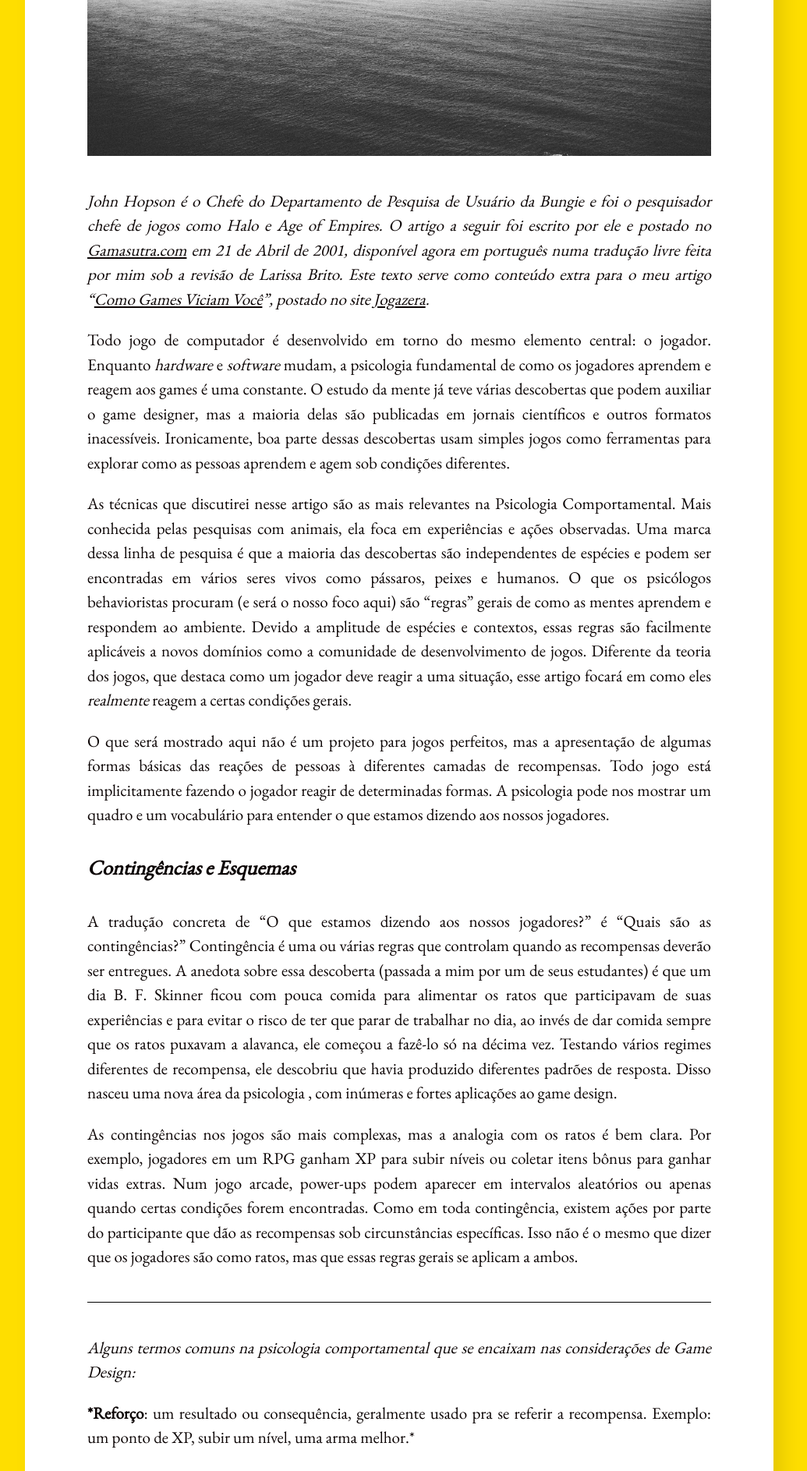
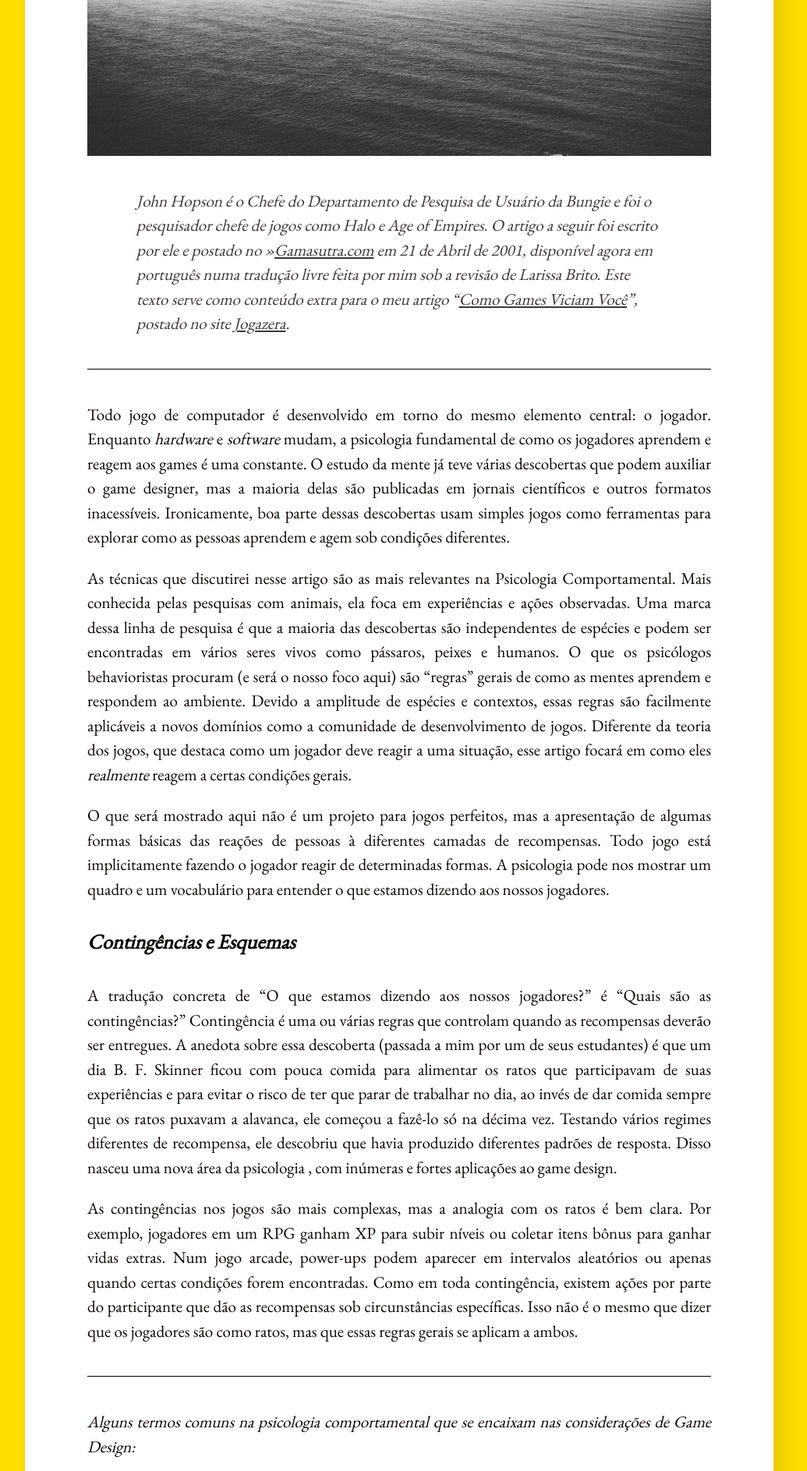
Before and after one commit to tropicaos/laueu, a Jekyll site: the page built from _posts/2014-10-06-game-design-comportamental.md, in a window 1280 px wide. Shown: the part 1021-2908 px from the top of the page at 78% size, without its empty margins (128-1163 px from the left). Built offline with Jekyll 4.4.1, drawn with Linux system fonts in a browser that asks for light colours; comment, search, counter and statistics services are not loaded.

```diff
--- a/_posts/2014-10-06-game-design-comportamental.md
+++ b/_posts/2014-10-06-game-design-comportamental.md
@@ -10,7 +10,9 @@ date: 2014-10-06T17:09:19.000Z
 <!--more-->
 ![](/images/uploads/download.jpg)
 
-*John Hopson é o Chefe do Departamento de Pesquisa de Usuário da Bungie e foi o pesquisador chefe de jogos como Halo e Age of Empires. O artigo a seguir foi escrito por ele e postado no [Gamasutra.com](http://www.gamasutra.com/view/feature/3085/behavioral_game_design.php?page=1) em 21 de Abril de 2001, disponível agora em português numa tradução livre feita por mim sob a revisão de Larissa Brito. Este texto serve como conteúdo extra para o meu artigo “[Como Games Viciam Você](http://jogazera.com.br/como-os-games-viciam-voce/)”, postado no site [Jogazera](http://jogazera.com.br/).*
+> ##### *John Hopson é o Chefe do Departamento de Pesquisa de Usuário da Bungie e foi o pesquisador chefe de jogos como Halo e Age of Empires. O artigo a seguir foi escrito por ele e postado no >>[Gamasutra.com](http://www.gamasutra.com/view/feature/3085/behavioral_game_design.php?page=1) em 21 de Abril de 2001, disponível agora em português numa tradução livre feita por mim sob a revisão de Larissa Brito. Este texto serve como conteúdo extra para o meu artigo “[Como Games Viciam Você](http://jogazera.com.br/como-os-games-viciam-voce/)”, postado no site [Jogazera](http://jogazera.com.br/).*
+
+---
 
 Todo jogo de computador é desenvolvido em torno do mesmo elemento central: o jogador. Enquanto *hardware* e *software* mudam, a psicologia fundamental de como os jogadores aprendem e reagem aos games é uma constante. O estudo da mente já teve várias descobertas que podem auxiliar o game designer, mas a maioria delas são publicadas em jornais científicos e outros formatos inacessíveis. Ironicamente, boa parte dessas descobertas usam simples jogos como ferramentas para explorar como as pessoas aprendem e agem sob condições diferentes.
 
```
